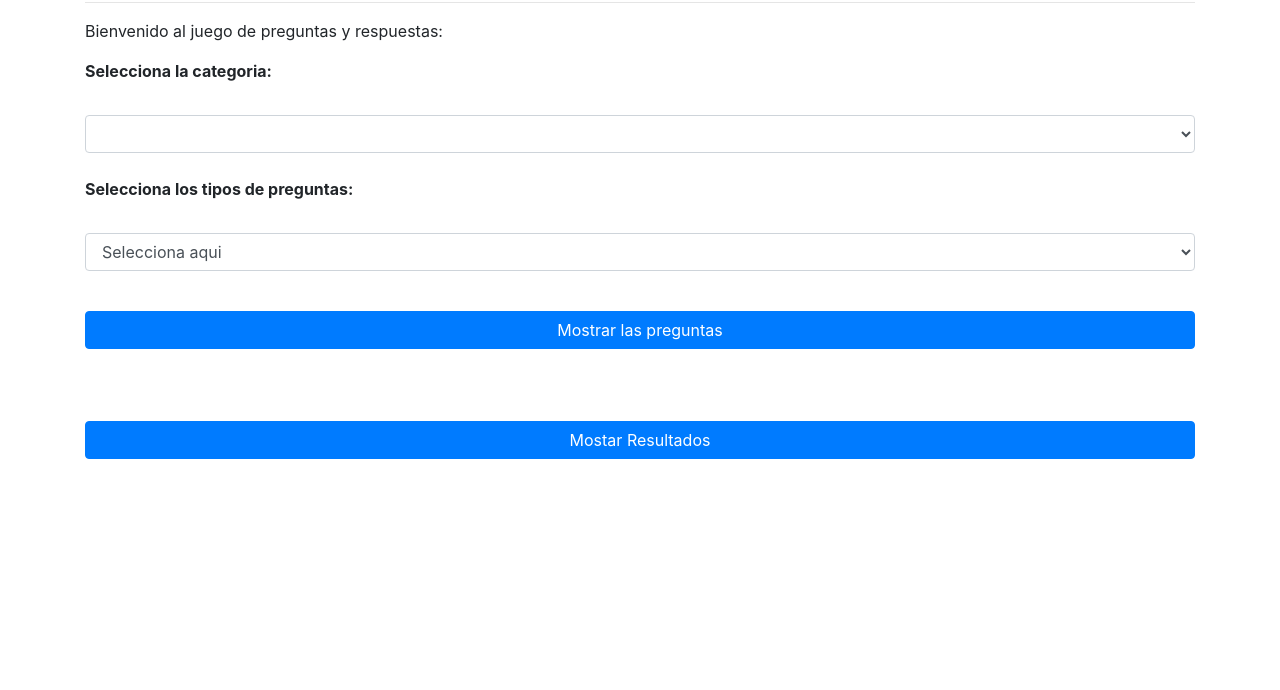
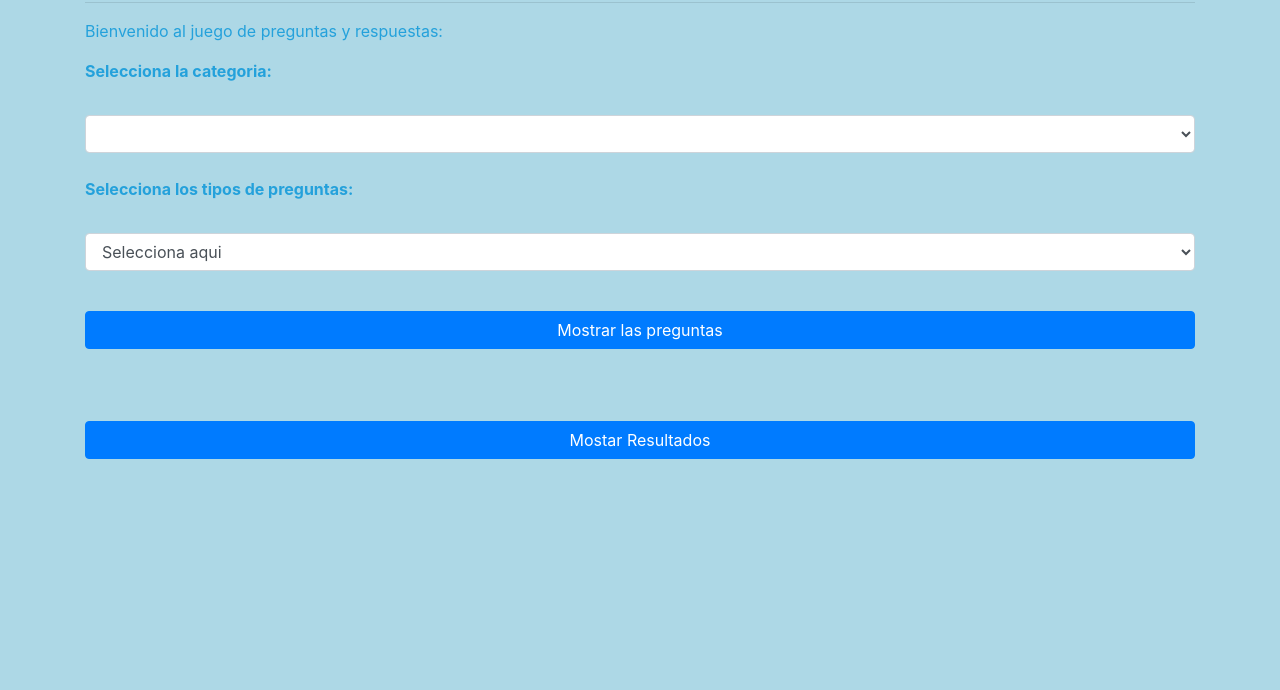
Before and after one commit to glenda123/API-trivia, a plain HTML site: page index.html in a window 1280 px wide. Shown: the part 110-800 px from the top of the page. Drawn offline with nearby package versions, Linux system fonts and the light colour scheme; no server answers.

Commit message:
Cambiando los colores

```diff
--- a/styles.css
+++ b/styles.css
@@ -1,4 +1,4 @@
-.title{
+body{
     color: hsl(199, 72%, 50%);
 
     background-color: lightblue;
```
